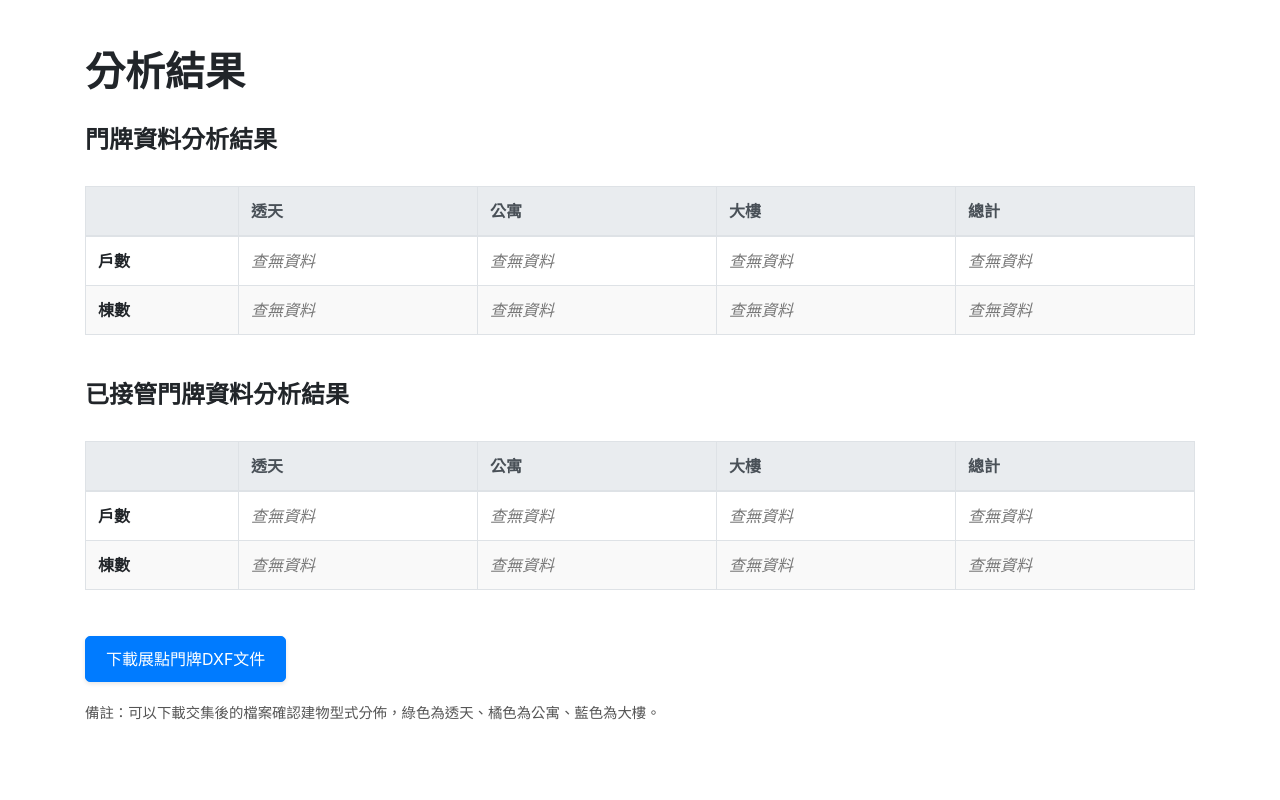
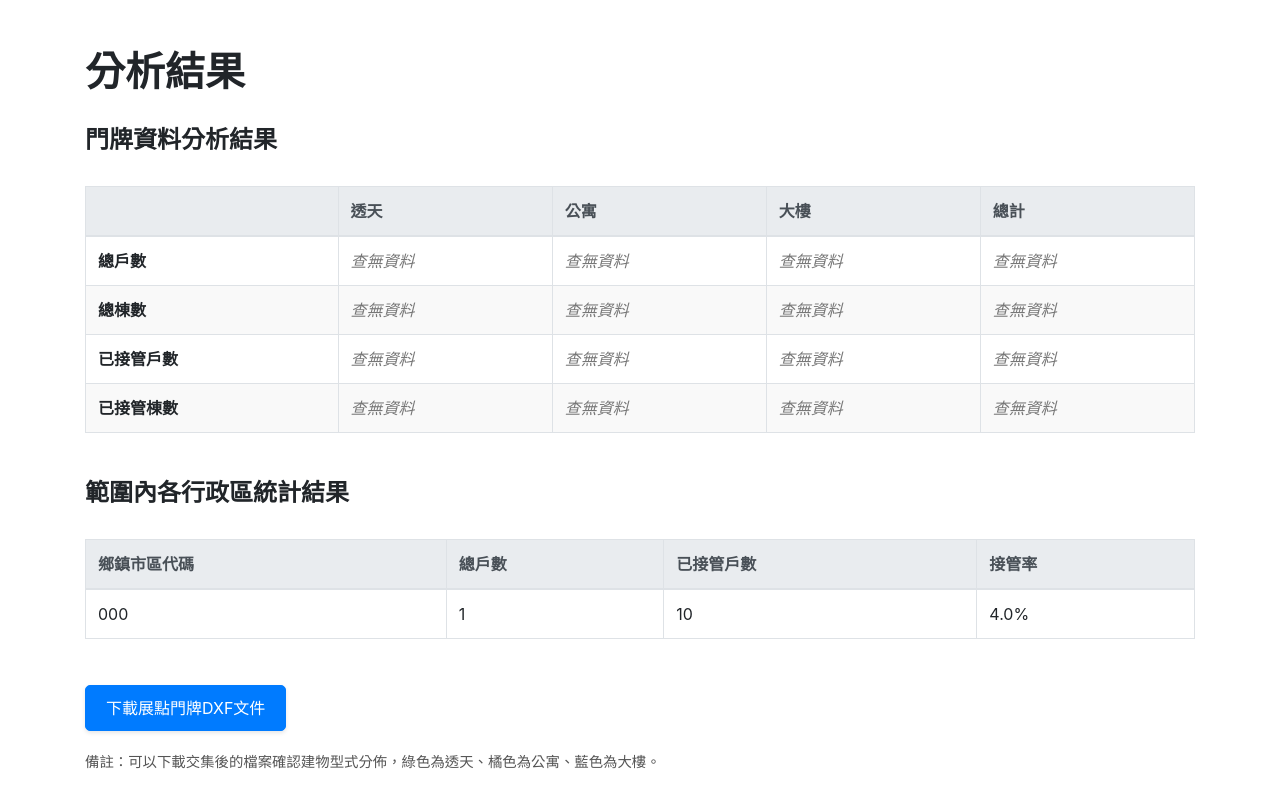
Before and after one commit to bingronglee/gis-PJ, a Flask app: template templates/result.html in a window 1280 px wide. Run offline with Flask 3, Linux system fonts and the light colour scheme; the template is opened without the code that fills it: most values are stand-ins (such as "Sample title", 1, 10 or a date in 2020); some libraries are stand-ins or nearby versions.

Commit message:
修改呈現結果

```diff
--- a/templates/result.html
+++ b/templates/result.html
@@ -87,7 +87,7 @@
                 </thead>
                 <tbody>
                     <tr>
-                        <th>戶數</th>
+                        <th>總戶數</th>
                         <td>
                             {% if result %}
                                 {{ "{:,}".format(result['num_houses']) }}
@@ -118,7 +118,7 @@
                         </td>
                     </tr>
                     <tr>
-                        <th>棟數</th>
+                        <th>總棟數</th>
                         <td>
                             {% if result %}
                                 {{ "{:,}".format(result['num_house_buildings']) }}
@@ -148,25 +148,8 @@
                             {% endif %}
                         </td>
                     </tr>
-                </tbody>
-            </table>
-        </div>
-
-        <h2 class="result-table-title">已接管門牌資料分析結果</h2>
-        <div class="table-responsive">
-            <table class="table table-bordered mt-3">
-                <thead class="thead-light">
                     <tr>
-                        <th></th>
-                        <th>透天</th>
-                        <th>公寓</th>
-                        <th>大樓</th>
-                        <th>總計</th>
-                    </tr>
-                </thead>
-                <tbody>
-                    <tr>
-                        <th>戶數</th>
+                        <th>已接管戶數</th>
                         <td>
                             {% if wtc_result %}
                                 {{ "{:,}".format(wtc_result['num_houses']) }}
@@ -197,7 +180,7 @@
                         </td>
                     </tr>
                     <tr>
-                        <th>棟數</th>
+                        <th>已接管棟數</th>
                         <td>
                             {% if wtc_result %}
                                 {{ "{:,}".format(wtc_result['num_house_buildings']) }}
@@ -231,6 +214,32 @@
             </table>
         </div>
 
+        {% if district_stats %}
+        <h2 class="result-table-title">範圍內各行政區統計結果</h2>
+        <div class="table-responsive">
+            <table class="table table-bordered mt-3">
+                <thead class="thead-light">
+                    <tr>
+                        <th>鄉鎮市區代碼</th>
+                        <th>總戶數</th>
+                        <th>已接管戶數</th>
+                        <th>接管率</th>
+                    </tr>
+                </thead>
+                <tbody>
+                    {% for district in district_stats %}
+                    <tr>
+                        <td>{{ district.code }}</td>
+                        <td>{{ "{:,}".format(district.total_houses) }}</td>
+                        <td>{{ "{:,}".format(district.wtc_houses) }}</td>
+                        <td>{{ "{:.1f}%".format(district.connection_rate) }}</td>
+                    </tr>
+                    {% endfor %}
+                </tbody>
+            </table>
+        </div>
+        {% endif %}
+
         <div class="download-btn">
             <a href="{{ url_for('download_file', filename=download_link) }}" class="btn btn-primary">下載展點門牌DXF文件</a>
         </div>
```
